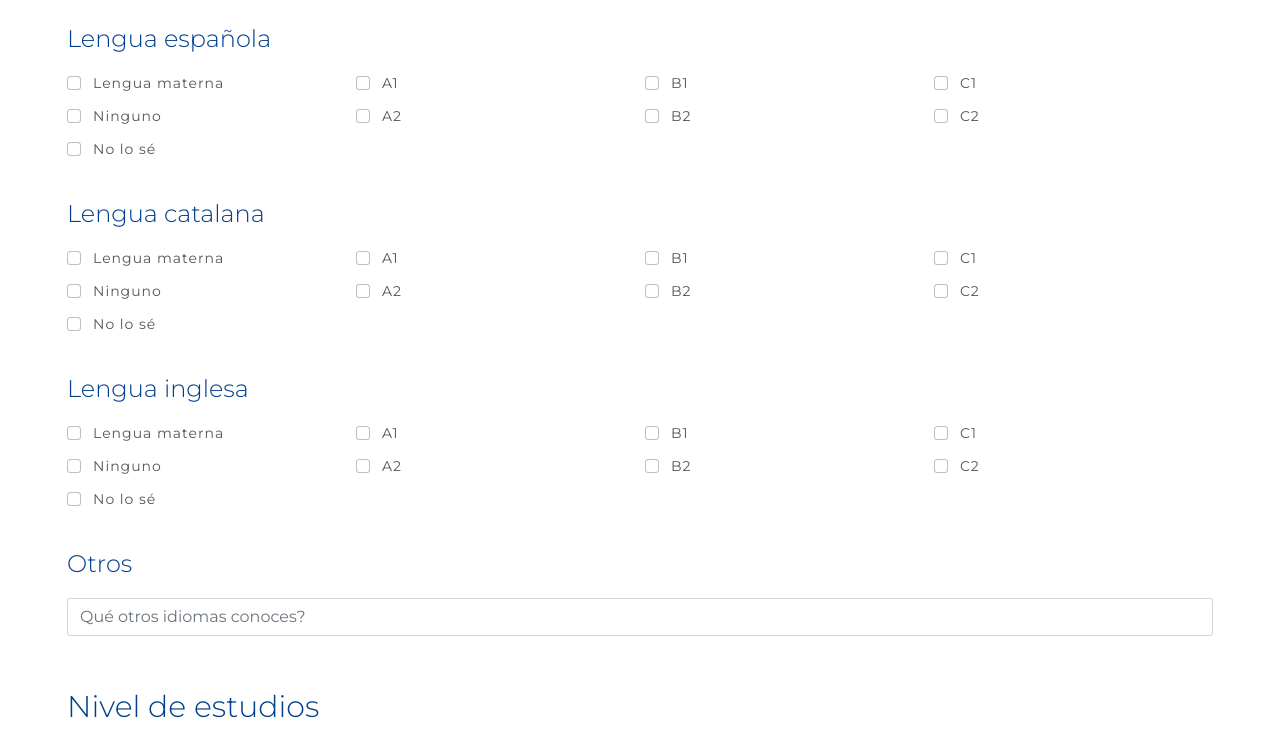
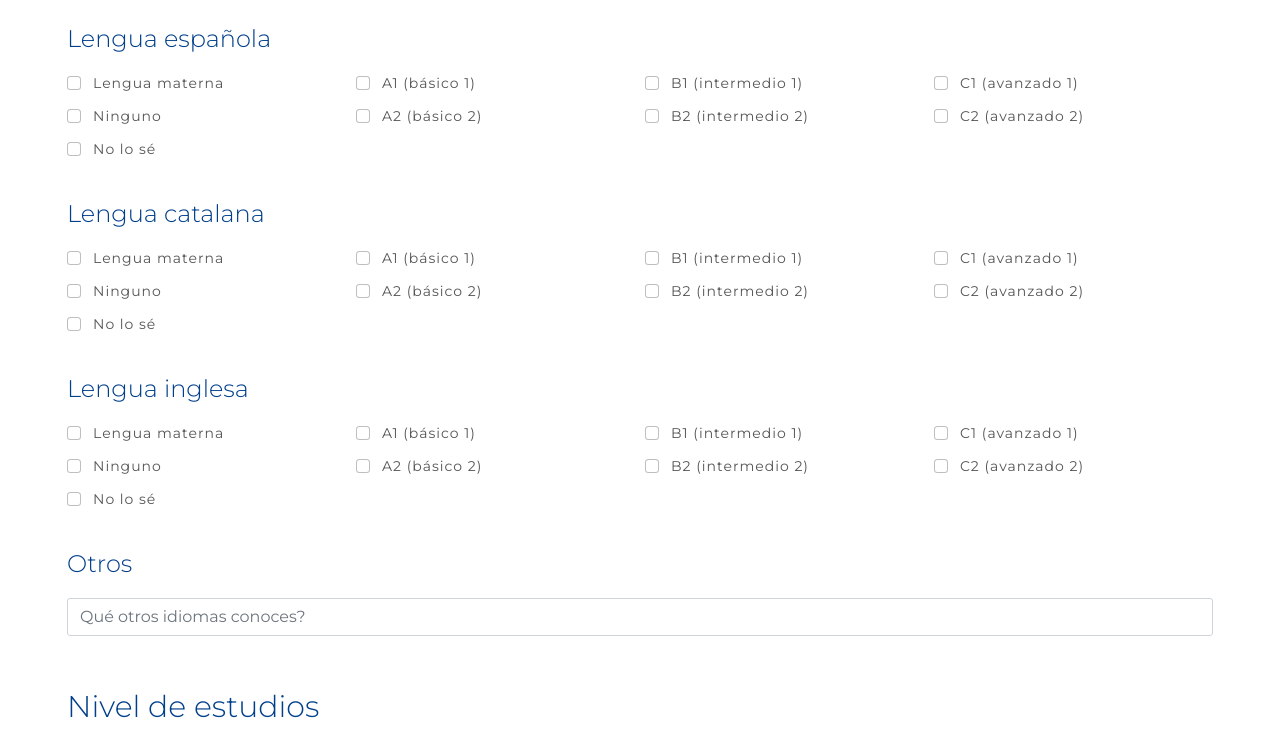
Before and after one commit to rmendezbcn/studyInBarcelona, a website: page public/feedback-form.html in a window 1280 px wide. Shown: the part 731-1480 px from the top of the page. Drawn offline with nearby package versions, Linux system fonts and the light colour scheme.

Commit message:
updating the form.html

```diff
--- a/public/feedback-form.html
+++ b/public/feedback-form.html
@@ -112,31 +112,31 @@
 									<div class="col-3">
 										<div class="form-check">
 											<input id="spanishA1" type="checkbox" class="form-check-input">
-											<label for="spanishA1" class="form-check-label">A1</label>
+											<label for="spanishA1" class="form-check-label">A1 (básico 1)</label>
 										</div>
 										<div class="form-check">
 											<input id="spanishA2" type="checkbox" class="form-check-input">
-											<label for="spanishA2" class="form-check-label">A2</label>
+											<label for="spanishA2" class="form-check-label">A2 (básico 2)</label>
 										</div>
 									</div>
 									<div class="col-3">
 										<div class="form-check">
 											<input id="spanishB1" type="checkbox" class="form-check-input">
-											<label for="spanishB1" class="form-check-label">B1</label>
+											<label for="spanishB1" class="form-check-label">B1 (intermedio 1)</label>
 										</div>
 										<div class="form-check">
 											<input id="spanishB2" type="checkbox" class="form-check-input">
-											<label for="spanishB2" class="form-check-label">B2</label>
+											<label for="spanishB2" class="form-check-label">B2 (intermedio 2)</label>
 										</div>
 									</div>
 									<div class="col-3">
 										<div class="form-check">
 											<input id="spanishC1" type="checkbox" class="form-check-input">
-											<label for="spanishC1" class="form-check-label">C1</label>
+											<label for="spanishC1" class="form-check-label">C1 (avanzado 1)</label>
 										</div>
 										<div class="form-check">
 											<input id="spanishC2" type="checkbox" class="form-check-input">
-											<label for="spanishC2" class="form-check-label">C2</label>
+											<label for="spanishC2" class="form-check-label">C2 (avanzado 2)</label>
 										</div>
 									</div>
 								</div> <!-- end of Spanish -->
@@ -160,31 +160,31 @@
 									<div class="col-3">
 										<div class="form-check">
 											<input id="catalanA1" type="checkbox" class="form-check-input">
-											<label for="catalanA1" class="form-check-label">A1</label>
+											<label for="catalanA1" class="form-check-label">A1 (básico 1)</label>
 										</div>
 										<div class="form-check">
 											<input id="catalanA2" type="checkbox" class="form-check-input">
-											<label for="catalanA2" class="form-check-label">A2</label>
+											<label for="catalanA2" class="form-check-label">A2 (básico 2)</label>
 										</div>
 									</div>
 									<div class="col-3">
 										<div class="form-check">
 											<input id="catalanB1" type="checkbox" class="form-check-input">
-											<label for="catalanB1" class="form-check-label">B1</label>
+											<label for="catalanB1" class="form-check-label">B1 (intermedio 1)</label>
 										</div>
 										<div class="form-check">
 											<input id="catalanB2" type="checkbox" class="form-check-input">
-											<label for="catalanB2" class="form-check-label">B2</label>
+											<label for="catalanB2" class="form-check-label">B2 (intermedio 2)</label>
 										</div>
 									</div>
 									<div class="col-3">
 										<div class="form-check">
 											<input id="catalanC1" type="checkbox" class="form-check-input">
-											<label for="catalanC1" class="form-check-label">C1</label>
+											<label for="catalanC1" class="form-check-label">C1 (avanzado 1)</label>
 										</div>
 										<div class="form-check">
 											<input id="catalanC2" type="checkbox" class="form-check-input">
-											<label for="catalanC2" class="form-check-label">C2</label>
+											<label for="catalanC2" class="form-check-label">C2 (avanzado 2)</label>
 										</div>
 									</div>
 								</div> <!-- end of Catalan -->
@@ -208,31 +208,31 @@
 									<div class="col-3">
 										<div class="form-check">
 											<input id="englishA1" type="checkbox" class="form-check-input">
-											<label for="englishA1" class="form-check-label">A1</label>
+											<label for="englishA1" class="form-check-label">A1 (básico 1)</label>
 										</div>
 										<div class="form-check">
 											<input id="englishA2" type="checkbox" class="form-check-input">
-											<label for="englishA2" class="form-check-label">A2</label>
+											<label for="englishA2" class="form-check-label">A2 (básico 2)</label>
 										</div>
 									</div>
 									<div class="col-3">
 										<div class="form-check">
 											<input id="englishB1" type="checkbox" class="form-check-input">
-											<label for="englishB1" class="form-check-label">B1</label>
+											<label for="englishB1" class="form-check-label">B1 (intermedio 1)</label>
 										</div>
 										<div class="form-check">
 											<input id="englishB2" type="checkbox" class="form-check-input">
-											<label for="englishB2" class="form-check-label">B2</label>
+											<label for="englishB2" class="form-check-label">B2 (intermedio 2)</label>
 										</div>
 									</div>
 									<div class="col-3">
 										<div class="form-check">
 											<input id="englishC1" type="checkbox" class="form-check-input">
-											<label for="englishC1" class="form-check-label">C1</label>
+											<label for="englishC1" class="form-check-label">C1 (avanzado 1)</label>
 										</div>
 										<div class="form-check">
 											<input id="englishC2" type="checkbox" class="form-check-input">
-											<label for="englishC2" class="form-check-label">C2</label>
+											<label for="englishC2" class="form-check-label">C2 (avanzado 2)</label>
 										</div>
 									</div>
 								</div> <!-- en of English -->
@@ -506,7 +506,7 @@
                     España
 									</address>
 									<abbr title="Phone Number"><strong>Teléfono:</strong></abbr> (+34) 654 763 251<br>
-									<abbr title="Email Address"><strong>Email:</strong></abbr> travelwithmarc@gmail.com
+									<abbr title="Email Address"><strong>Email:</strong></abbr> info@studyinbarcelona.net
 								</div>
 
 							</div>
```
Also changed, not shown: public/about.html (+15 -10 lines), public/index.html (+1 -1 lines), public/images/ITAC-Certificate.png (added).
